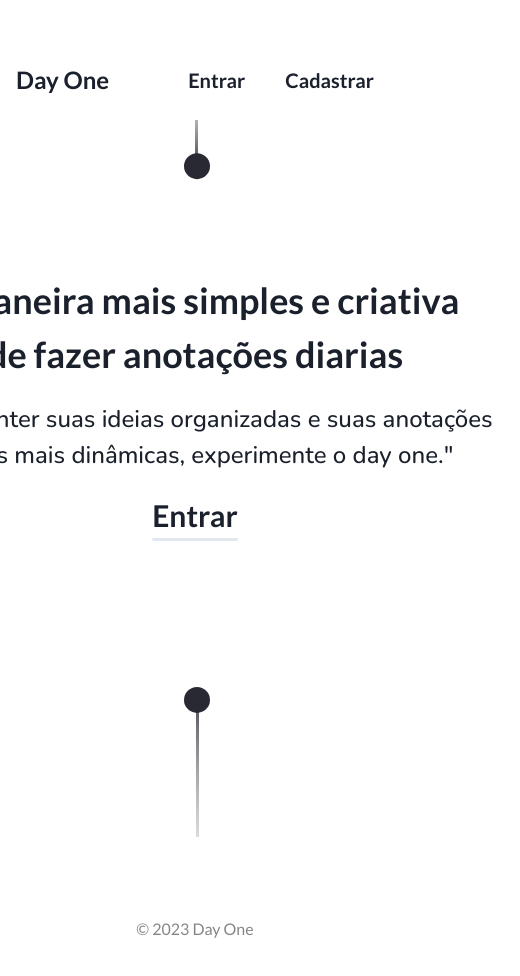
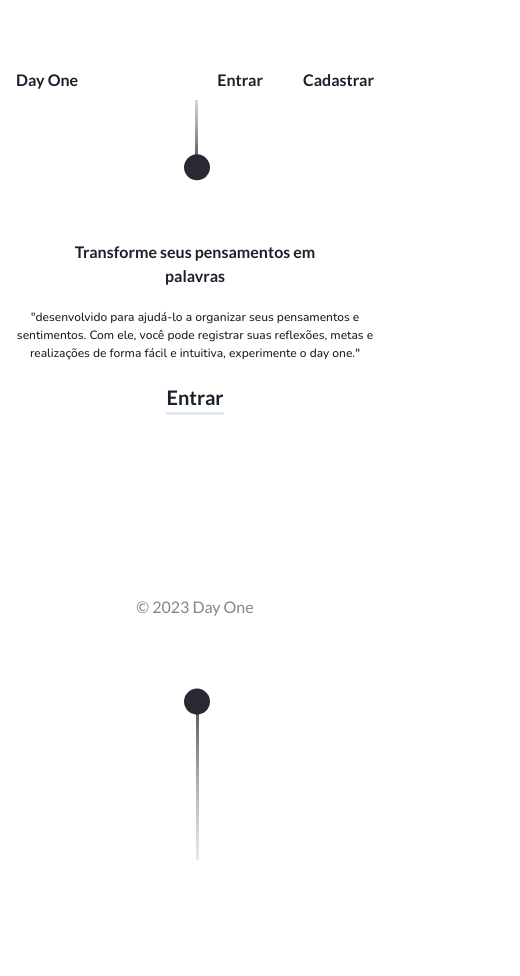
Before and after one commit to Silesio-Cipriano/dayoneweb, a Next.js app: page / in a window 390 px wide. Shown: the top 976 px of the page, 520 px wide, since content can reach past the window. After the commit the page ends 844 px from the top, so only its background shows below. Built offline with nearby package versions, Linux system fonts and the light colour scheme.

Commit message:
fix responsive home screen and change text

```diff
--- a/src/components/Header.tsx
+++ b/src/components/Header.tsx
@@ -142,20 +142,19 @@ export function Header({ variant = 'normal' }: HeaderProps) {
 
   return (
     <Flex
-      as="header"
       w="100%"
       maxWidth={1360}
       h="20"
       px="4"
+      mt="10"
       mx="auto"
-      mt="10"
       justify="space-between"
       align="center"
     >
       <ChakraUILink
         as={Link}
         href=""
-        fontSize={['2xl', '3xl']}
+        fontSize={['xm', '3xl']}
         fontWeight="bold"
         fontFamily="Lato"
         _hover={{ textDecoration: 'none' }}
@@ -167,7 +166,7 @@ export function Header({ variant = 'normal' }: HeaderProps) {
         <ChakraUILink
           as={Link}
           href="/signIn"
-          fontSize={['xl', '2xl']}
+          fontSize={['xm', '2xl']}
           fontWeight="bold"
           fontFamily="Lato"
           _hover={{ textDecoration: 'none' }}
@@ -178,7 +177,7 @@ export function Header({ variant = 'normal' }: HeaderProps) {
         <ChakraUILink
           as={Link}
           href="/signUp"
-          fontSize={['xl', '2xl']}
+          fontSize={['xm', '2xl']}
           fontWeight="bold"
           fontFamily="Lato"
           _hover={{ textDecoration: 'none', color: 'red.100' }}
--- a/src/pages/index.tsx
+++ b/src/pages/index.tsx
@@ -16,40 +16,61 @@ import { parseCookies } from 'nookies';
 export default function Home() {
   return (
     <>
-      <Header variant="normal" />
-      <Box
-        backgroundImage={'./images/Background.svg'}
-        backgroundPosition="center"
-        backgroundRepeat="no-repeat"
-        w="100vw"
-        h="85vh"
-      >
+      <Flex flexDir="column" w="100vw" pb={['100', '', '', '200']}>
+        <Header variant="normal" />
+        <Box
+          backgroundImage={'./images/Background.svg'}
+          backgroundPosition="center"
+          backgroundRepeat="no-repeat"
+          w={['100vw', '10vw', '97vw']}
+          h={['90vh', '80vh']}
+          pos={'fixed'}
+          top="100"
+          bottom="100"
+        ></Box>
+
         <Flex
-          w="100%"
-          maxWidth={1360}
-          mx="auto"
-          h="80%"
+          mx={['auto']}
+          w={'100%'}
+          h="100%"
           flexDir="column"
           px="4"
+          maxWidth={1300}
+          mt={['100', '200']}
           align="center"
           alignItems="center"
           alignContent="center"
           textAlign="center"
           justify="center"
         >
-          <Text fontFamily="Lato" fontSize="4xl" fontWeight="bold" w="550px">
-            A maneira mais simples e criativa{'\n'}de fazer anotações diarias
+          <Text
+            fontFamily="Lato"
+            fontSize={['xm', '4xl']}
+            mt="20px"
+            mx={['12']}
+            px={['0', '', '0']}
+            fontWeight="bold"
+          >
+            Transforme seus pensamentos em palavras
           </Text>
-          <Text fontSize="2xl" fontWeight="medium" w="650px" mt="20px">
-            "Para manter suas ideias organizadas e suas anotações diárias mais
-            dinâmicas, experimente o day one."
+          <Text
+            fontSize={['xs', '2xl']}
+            fontWeight="medium"
+            textAlign="center"
+            mt="20px"
+            mx={['0', '', '12']}
+            px={['0', '', '0']}
+          >
+            "desenvolvido para ajudá-lo a organizar seus pensamentos e
+            sentimentos. Com ele, você pode registrar suas reflexões, metas e
+            realizações de forma fácil e intuitiva, experimente o day one."
           </Text>
 
           <ChakraUILink
             as={Link}
             href="/"
             fontFamily="Lato"
-            fontSize="3xl"
+            fontSize={['xl', '3xl']}
             fontWeight="bold"
             mt="20px"
             _hover={{ textDecoration: 'none', borderColor: 'blue.400' }}
@@ -59,7 +80,7 @@ export default function Home() {
             Entrar
           </ChakraUILink>
         </Flex>
-      </Box>
+      </Flex>
     </>
   );
 }
--- a/src/pages/signIn/index.tsx
+++ b/src/pages/signIn/index.tsx
@@ -98,7 +98,7 @@ export default function SignIn({
           as="form"
           onSubmit={handleSubmit(signInSubmit)}
         >
-          <Heading fontSize={48} pb="15" pt="10">
+          <Heading fontSize={[24, 48]} pb="15" pt="10">
             ENTRAR
           </Heading>
           {/* <ChakraLink mt="10" w="100%" _hover={{ textDecoration: 'none' }}>
--- a/src/pages/signUp/index.tsx
+++ b/src/pages/signUp/index.tsx
@@ -78,7 +78,7 @@ export default function SignUp() {
           as="form"
           onSubmit={handleSubmit(signUpSubmit)}
         >
-          <Heading fontSize={48} pb="15" pt="20">
+          <Heading fontSize={[24, 48]} pb="15" pt="20">
             CRIAR CONTA
           </Heading>
           {/* <ChakraLink mt="10" w="100%" _hover={{ textDecoration: 'none' }}>
```
